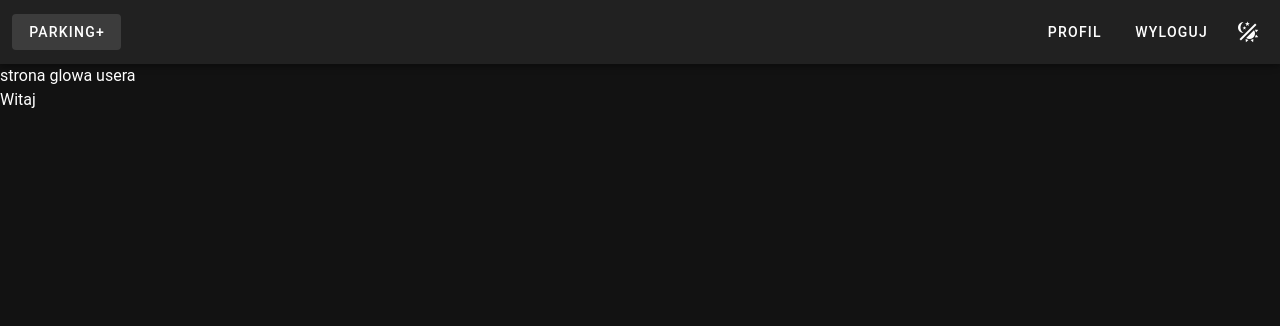
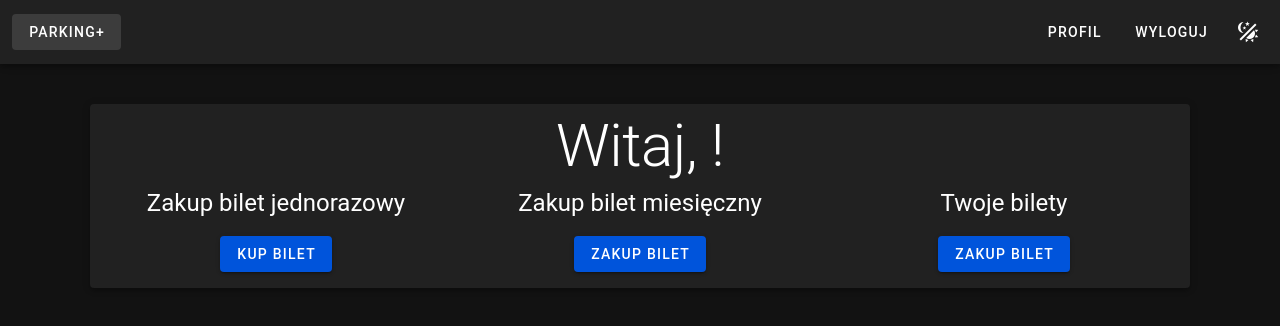
Before and after one commit to Lecrut/Parking-, a Nuxt app: page /client in a window 1280 px wide. Shown: the top 326 px of the page. Built offline with nearby package versions, Linux system fonts and the light colour scheme.

Commit message:
wstępny widok

```diff
--- a/pages/client/index.vue
+++ b/pages/client/index.vue
@@ -2,14 +2,63 @@
 import NavBarUser from '~/components/navBars/navBarUser.vue'
 
 const auth = useAuthStore()
+
+// const cars = [
+//   {
+//     value: 'bmw',
+//     registration: 'EZG 12345',
+//   },
+//   {
+//     value: 'mercedes',
+//     registration: 'GDA 33333',
+//   },
+// ]
 </script>
 
 <template>
   <NavBarUser />
-  strona glowa usera
-  <div>
-    Witaj {{ auth.user?.name }}
-  </div>
+  <v-sheet
+    class="d-flex align-center justify-center flex-wrap text-center mx-auto my-10 px-4" elevation="4"
+    max-width="1100" rounded
+  >
+    <v-row justify="center">
+      <v-col>
+        <div class="text-h2 ma-3">
+          Witaj, {{ auth.user?.name }}!
+        </div>
+
+        <v-row>
+          <v-col>
+            <p class="text-h5">
+              Zakup bilet jednorazowy
+            </p>
+            <v-btn class="my-4">
+              Kup bilet
+            </v-btn>
+          </v-col>
+
+          <v-col>
+            <p class="text-h5">
+              Zakup bilet miesięczny
+            </p>
+
+            <v-btn class="my-4">
+              Zakup bilet
+            </v-btn>
+          </v-col>
+
+          <v-col>
+            <p class="text-h5">
+              Twoje bilety
+            </p>
+            <v-btn class="my-4">
+              Zakup bilet
+            </v-btn>
+          </v-col>
+        </v-row>
+      </v-col>
+    </v-row>
+  </v-sheet>
 </template>
 
 <style scoped>
```
